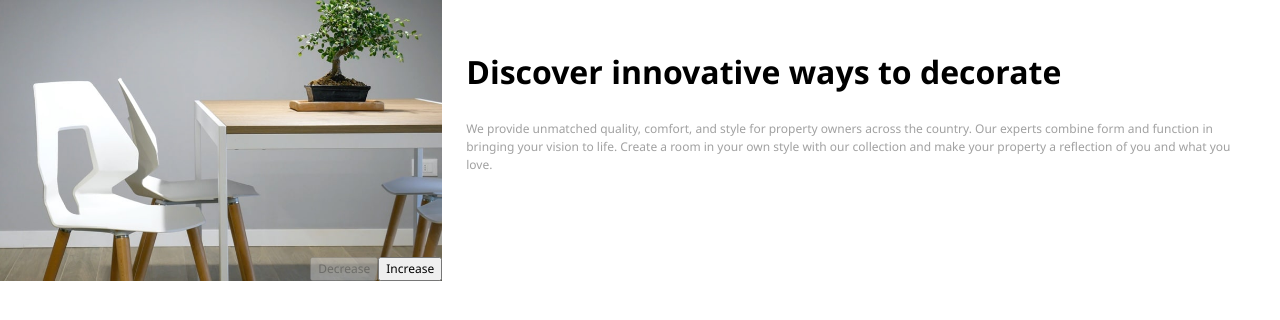
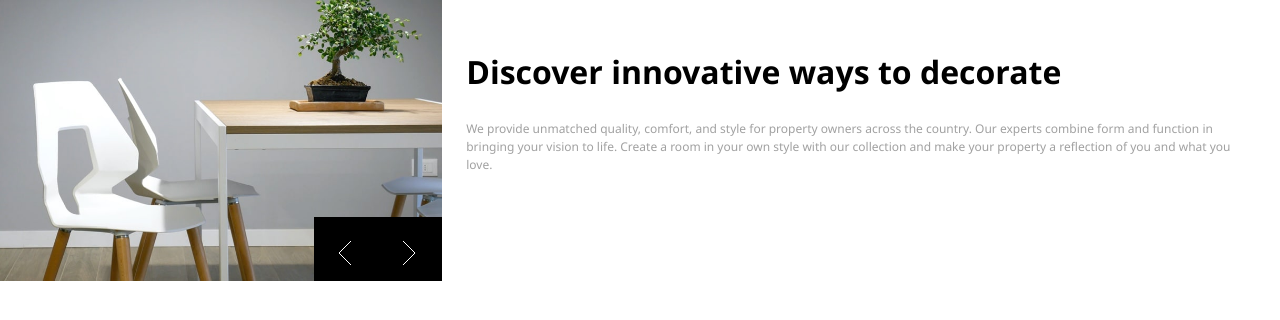
Before and after one commit to ashwingairola/room-homepage, an Angular app: page / in a window 1280 px wide. Shown: the top 320 px of the page. Built offline with nearby package versions, Linux system fonts and the light colour scheme.

Commit message:
Button styling done.

```diff
--- a/src/app/components/hero-controls/hero-controls.component.html
+++ b/src/app/components/hero-controls/hero-controls.component.html
@@ -1,2 +1,14 @@
-<button (click)="onNavigateLeft()" [disabled]="disableLeft">Decrease</button>
-<button (click)="onNavigateRight()" [disabled]="disableRight">Increase</button>
+<button
+	class="hero__button"
+	(click)="onNavigateLeft()"
+	[disabled]="disableLeft"
+>
+	<img src="assets/icon-angle-left.svg" alt="Go left" />
+</button>
+<button
+	class="hero__button"
+	(click)="onNavigateRight()"
+	[disabled]="disableRight"
+>
+	<img src="assets/icon-angle-right.svg" alt="Go right" />
+</button>
--- a/src/app/components/hero-controls/hero-controls.component.scss
+++ b/src/app/components/hero-controls/hero-controls.component.scss
@@ -0,0 +1,18 @@
+@import '~src/scss/variables';
+
+.hero__button {
+	padding: $m;
+	background-color: $black;
+	color: $white;
+	height: $xxl;
+	width: $xxl;
+	outline: none;
+	border: none;
+	cursor: pointer;
+	transition: background-color 0.2s;
+}
+
+.hero__button:hover,
+.hero__button:active {
+	background-color: $very-dark-gray;
+}
```
